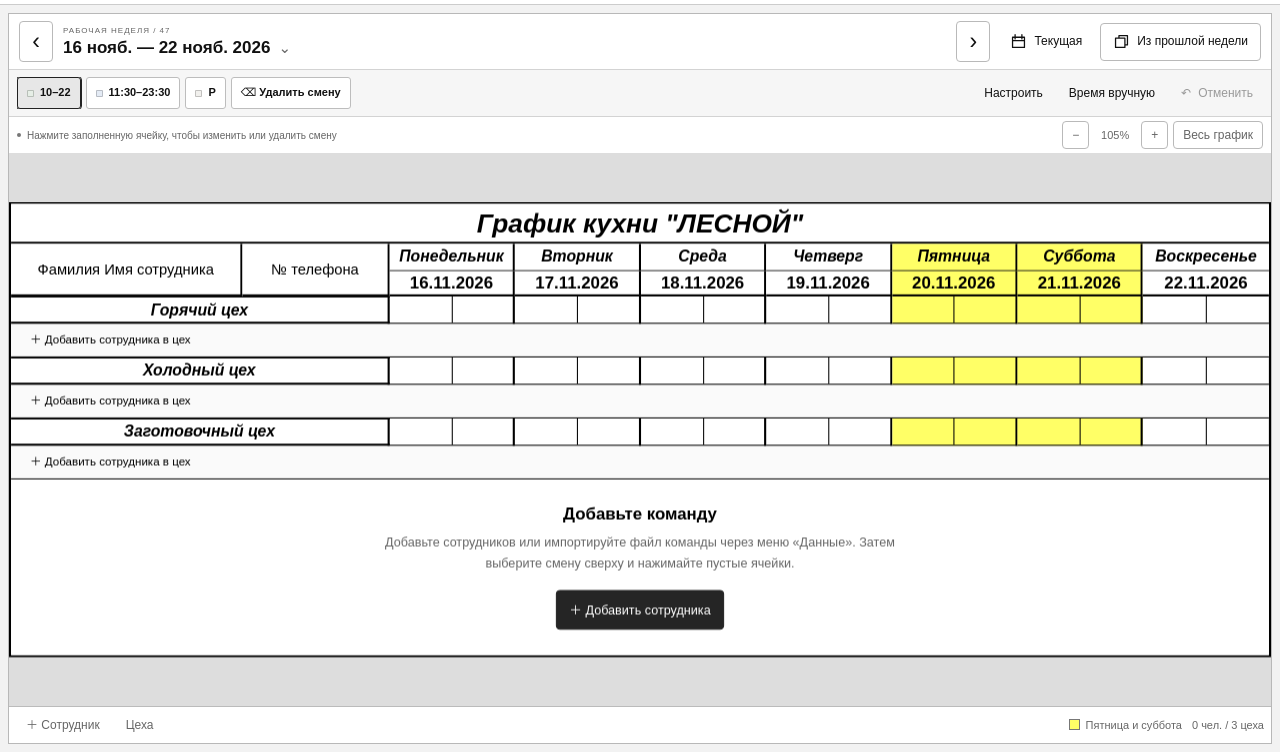
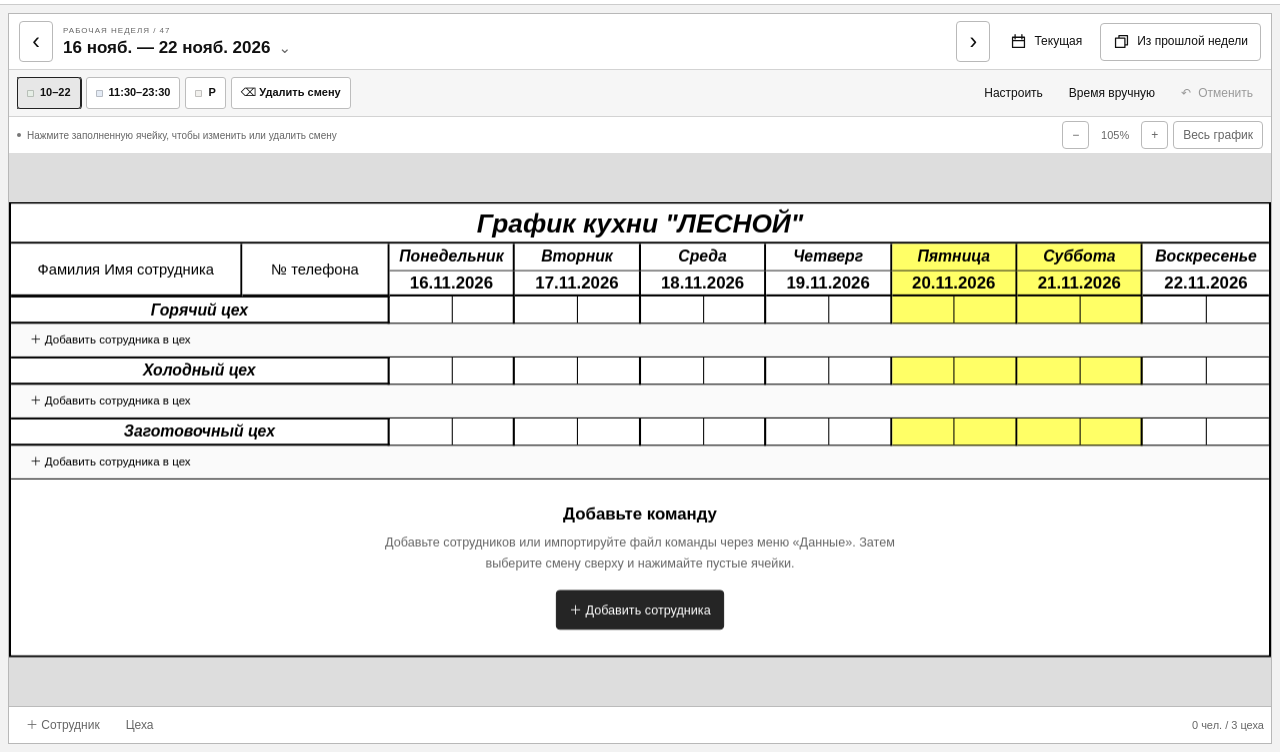
Before and after one commit to 99jrzwn8pb-droid/lesnoy-kitchen-, a plain HTML site: page index.html in a window 1280 px wide. Shown: the part 48-800 px from the top of the page. Drawn offline with Linux system fonts and the light colour scheme.

Commit message:
Убрать пояснение о пятнице и субботе под таблицей

```diff
--- a/index.html
+++ b/index.html
@@ -55,7 +55,7 @@
       <div id="table-scroll" class="table-scroll" tabindex="0" aria-label="Область графика с масштабированием и перемещением" aria-describedby="gesture-help">
         <div id="schedule-surface" class="schedule-surface"><table id="schedule"><caption class="sr-only">График работы сотрудников по дням недели: начало и окончание смены</caption><colgroup><col class="person-col"><col class="phone-col"><col span="14" class="time-col"></colgroup><thead id="schedule-head"></thead><tbody id="schedule-body"></tbody><tfoot id="schedule-foot"></tfoot></table></div>
       </div>
-      <div class="table-bottom"><div class="roster-actions"><button id="add-employee" class="button subtle small">＋ Сотрудник</button><button id="manage-departments" class="button subtle small">Цеха</button></div><span class="weekend-note"><i></i> Пятница и суббота</span><span id="team-count"></span></div>
+      <div class="table-bottom"><div class="roster-actions"><button id="add-employee" class="button subtle small">＋ Сотрудник</button><button id="manage-departments" class="button subtle small">Цеха</button></div><span id="team-count"></span></div>
     </section>
 
     <footer class="page-footer"><span>Только на этом устройстве <span class="footer-separator">·</span> Без регистрации</span><button id="backup-shortcut" class="text-button">Сохранить резервную копию ↗</button></footer>
```
